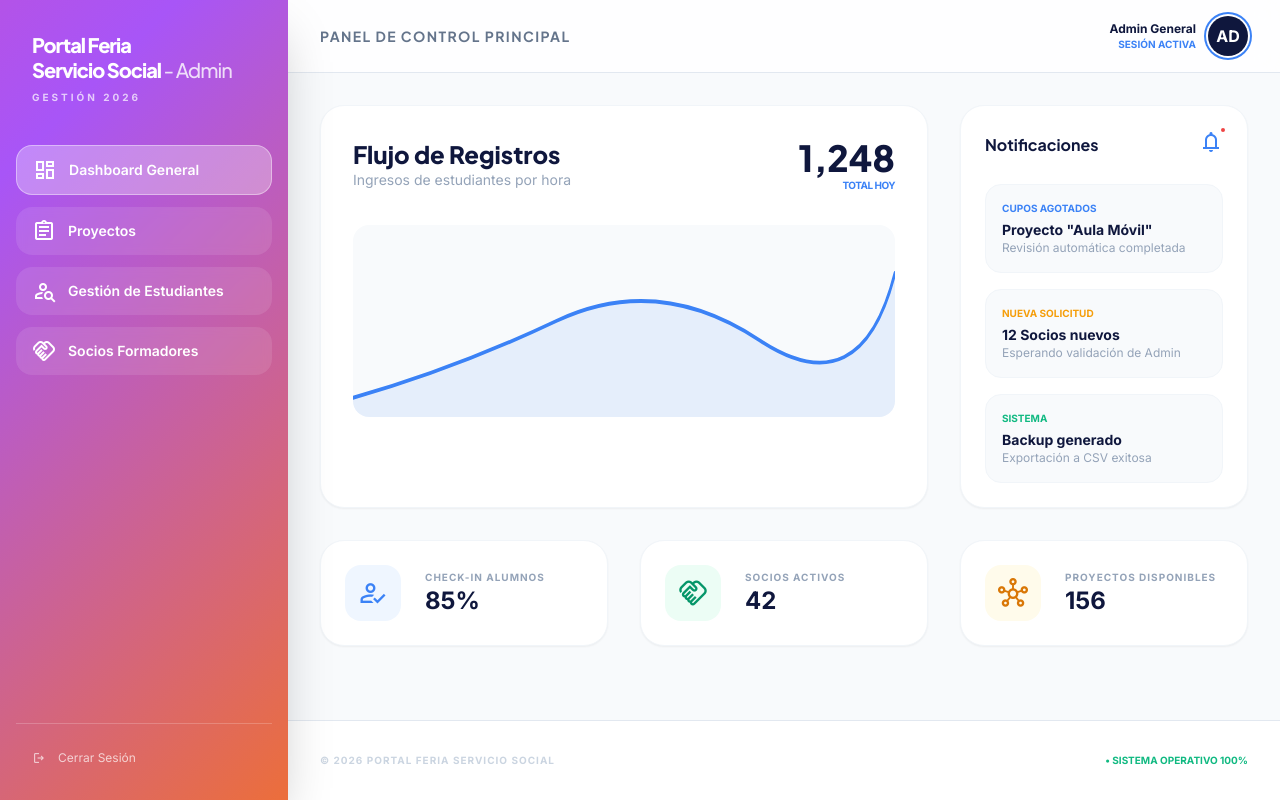
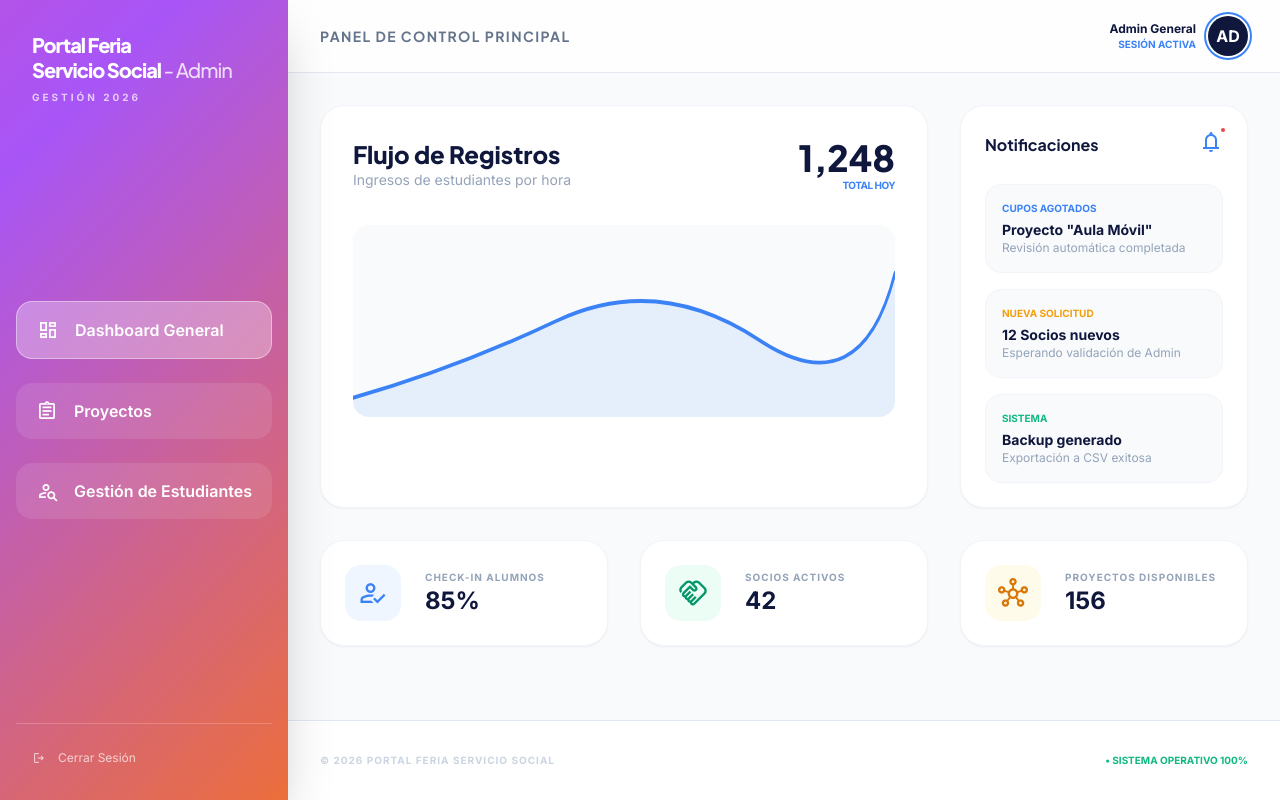
Before and after one commit to emigith/feria-servicio-social-backend, a plain HTML site: page Administrador/dash_admin_uno.html in a window 1280 px wide. Drawn offline with nearby package versions, Linux system fonts and the light colour scheme.

Commit message:
dash admin update

```diff
--- a/Administrador/dash_admin_uno.html
+++ b/Administrador/dash_admin_uno.html
@@ -93,22 +93,18 @@
             <p class="text-[10px] uppercase tracking-[0.3em] text-white/70 font-bold mt-2">Gestión 2026</p>
         </div>
 
-        <nav class="flex-grow px-4 space-y-3">
-            <a class="flex items-center gap-3 px-4 py-3 nav-item-active rounded-xl font-semibold text-sm" href="#">
-                <span class="material-symbols-outlined" data-icon="dashboard">dashboard</span>
+        <nav class="flex-grow flex flex-col justify-center px-4 space-y-6 pb-12">
+            <a class="flex items-center gap-4 px-5 py-4 nav-item-active rounded-2xl font-semibold text-base" href="#">
+                <span class="material-symbols-outlined text-[22px]" data-icon="dashboard">dashboard</span>
                 <span>Dashboard General</span>
             </a>
-            <a class="flex items-center gap-3 px-4 py-3 nav-item-glass rounded-xl font-semibold text-sm" href="#">
-                <span class="material-symbols-outlined" data-icon="assignment">assignment</span>
+            <a class="flex items-center gap-4 px-5 py-4 nav-item-glass rounded-2xl font-semibold text-base" href="#">
+                <span class="material-symbols-outlined text-[22px]" data-icon="assignment">assignment</span>
                 <span>Proyectos</span>
             </a>
-            <a class="flex items-center gap-3 px-4 py-3 nav-item-glass rounded-xl font-semibold text-sm" href="#">
-                <span class="material-symbols-outlined" data-icon="person_search">person_search</span>
+            <a class="flex items-center gap-4 px-5 py-4 nav-item-glass rounded-2xl font-semibold text-base" href="#">
+                <span class="material-symbols-outlined text-[22px]" data-icon="person_search">person_search</span>
                 <span>Gestión de Estudiantes</span>
-            </a>
-            <a class="flex items-center gap-3 px-4 py-3 nav-item-glass rounded-xl font-semibold text-sm" href="#">
-                <span class="material-symbols-outlined" data-icon="handshake">handshake</span>
-                <span>Socios Formadores</span>
             </a>
         </nav>
 
```
